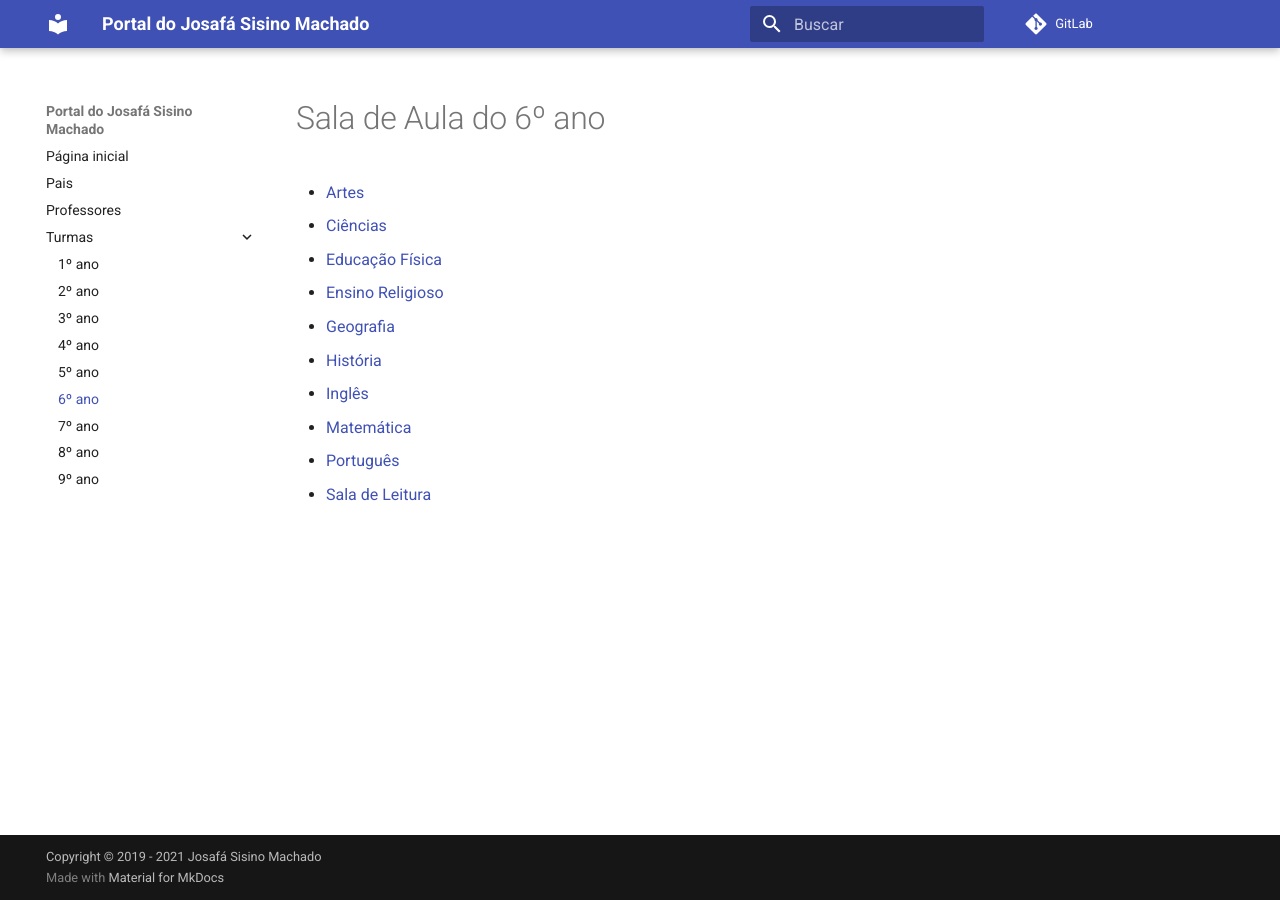
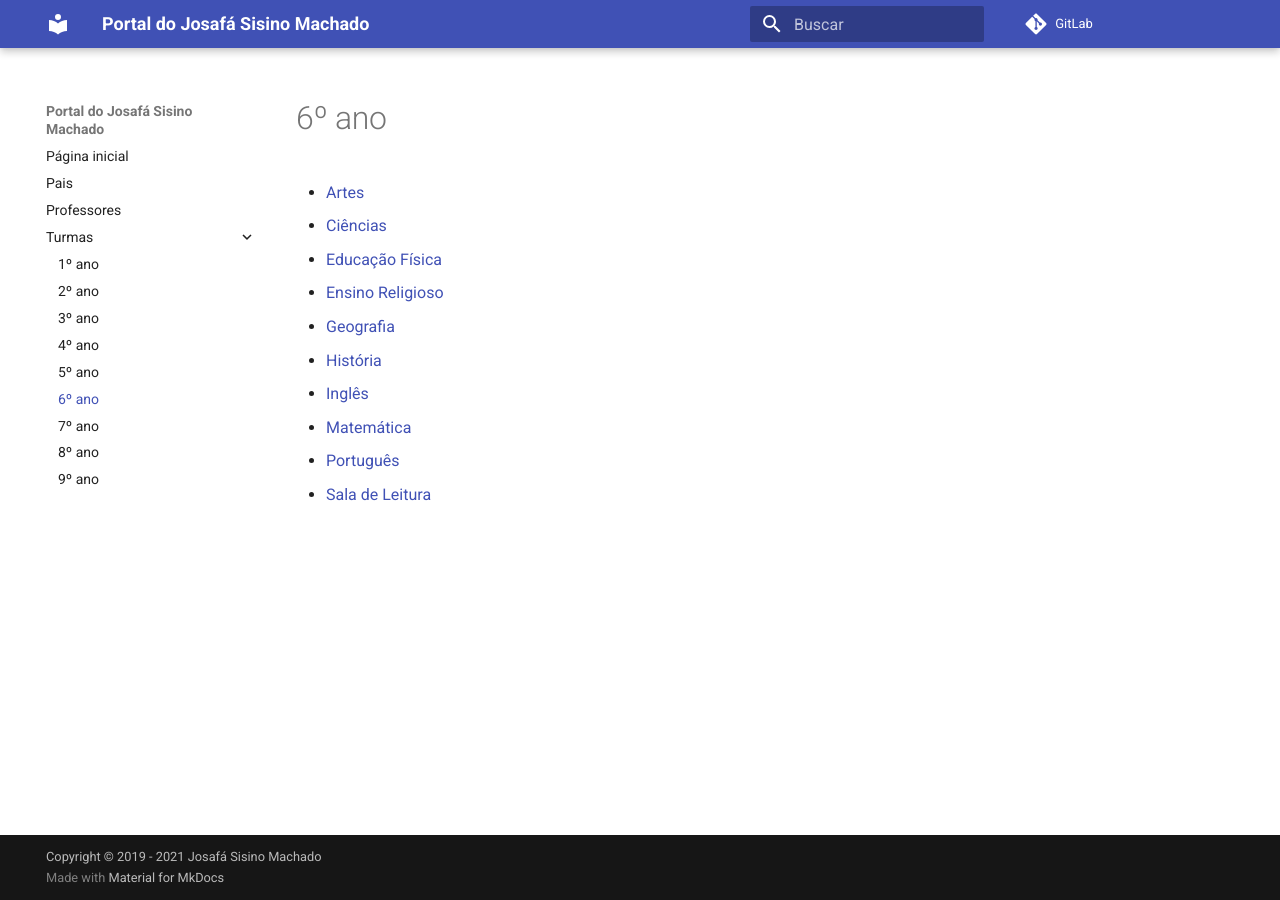
Before and after one commit to josalab/josalab, an MkDocs documentation site: the page built from docs/turmas/6o-ano.md, in a window 1280 px wide. Built offline with MkDocs 1.6.1 and Material for MkDocs 9.7.7, drawn with Linux system fonts in a browser that asks for light colours; comment, search, counter and statistics services are not loaded.

Commit message:
Update 6o-ano.md

```diff
--- a/docs/turmas/6o-ano.md
+++ b/docs/turmas/6o-ano.md
@@ -1,4 +1,4 @@
-# Sala de Aula do 6º ano
+# 6º ano
 
 - [Artes]()
 - [Ciências](https://padlet.com/fredericohorie/jkow695l59ge67b0)
```
